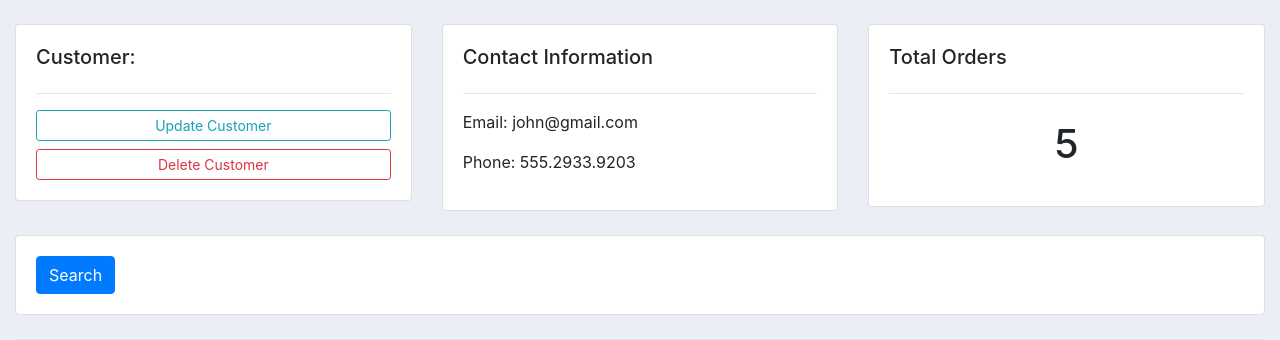
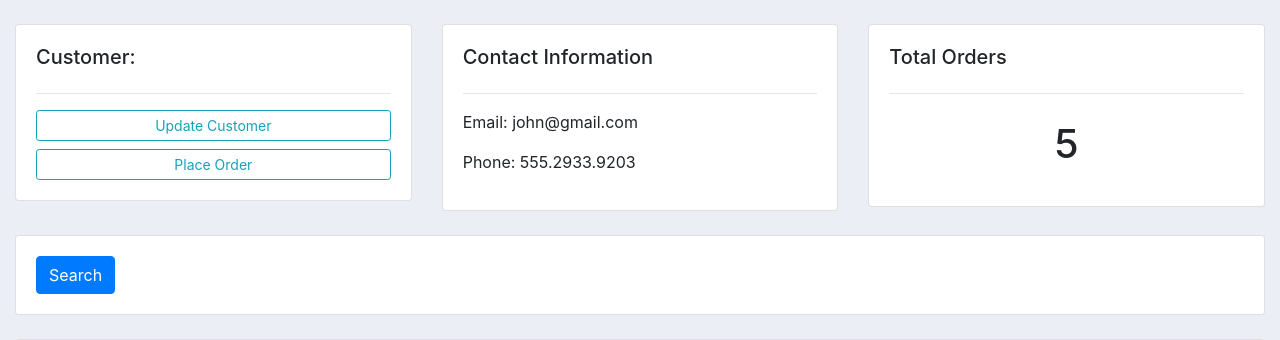
Before and after one commit to menosvelasco/Dennis_ivy_Django_Beginners, a Django app: page /customer/1/ in a window 1280 px wide. Shown: the part 76-416 px from the top of the page. Run offline with Django 3.2, Linux system fonts and the light colour scheme; data comes from the database, SQL or seed files in the repository; both versions use the stored data as it was after the commit; some libraries are stand-ins or nearby versions.

Commit message:
Inline Formsets

```diff
--- a/crm1/accounts/templates/accounts/customer.html
+++ b/crm1/accounts/templates/accounts/customer.html
@@ -10,7 +10,7 @@
 			<h5>Customer:</h5>
 			<hr>
 			<a class="btn btn-outline-info  btn-sm btn-block" href="">Update Customer</a>
-			<a class="btn btn-outline-danger  btn-sm btn-block" href="">Delete Customer</a>
+			<a class="btn btn-outline-info  btn-sm btn-block" href="{% url 'create_order' customer.id %}">Place Order</a>
 
 		</div>
 	</div>
--- a/crm1/accounts/templates/accounts/dashboard.html
+++ b/crm1/accounts/templates/accounts/dashboard.html
@@ -34,7 +34,7 @@
 		<h5>LAST 5 ORDERS</h5>
 		<hr>
 		<div class="card card-body">
-			<a class="btn btn-primary  btn-sm btn-block" href="{% url 'create_order' %}">Create Order</a>
+
 			<table class="table table-sm">
 				<tr>
 					<th>Product</th>
--- a/crm1/accounts/templates/accounts/order_form.html
+++ b/crm1/accounts/templates/accounts/order_form.html
@@ -10,7 +10,11 @@
 
 			<form action="" method="POST">
 				{% csrf_token %}
-				{{form}}
+				{{formset.management_form}}
+				{% for form in formset %}
+					{{form}}
+					<hr>
+				{% endfor %}
 
 				<input type="submit" name="Submit">
 			</form>
--- a/crm1/accounts/urls.py
+++ b/crm1/accounts/urls.py
@@ -5,7 +5,8 @@ urlpatterns = [
     path('', views.home, name="home"),
     path('products/', views.products, name="products"),
     path('customer/<str:pk_test>/', views.customer, name="customer"),
-    path('create_order/', views.createOrder, name="create_order"),
+
+    path('create_order/<str:pk>/', views.createOrder, name="create_order"),
     path('update_order/<str:pk>/', views.updateOrder, name="update_order"),
     path('delete_order/<str:pk>/', views.deleteOrder, name="delete_order"),
 ]
--- a/crm1/accounts/views.py
+++ b/crm1/accounts/views.py
@@ -1,5 +1,6 @@
 from django.shortcuts import render, redirect
 from django.http import HttpResponse
+from django.forms import inlineformset_factory
 # Create your views here.
 from .models import *
 from .forms import OrderForm
@@ -40,17 +41,22 @@ def customer(request, pk_test):
     return render(request, 'accounts/customer.html', context)
 
 
-def createOrder(request):
+def createOrder(request, pk):
+    OrderformSet = inlineformset_factory(
+        Customer, Order, fields=('product', 'status'), extra=10)
+    customer = Customer.objects.get(id=pk)
 
-    form = OrderForm()
+    formset = OrderformSet(queryset=Order.objects.none(), instance=customer)
+    # form = OrderForm(initial={'customer': customer})
     if request.method == 'POST':
-        #   print('Printing POST: ', request.POST)
-        form = OrderForm(request.POST)
-        if form.is_valid():
-            form.save()
+        # print('Printing POST: ', request.POST)
+        # form = OrderForm(request.POST)
+        formset = OrderformSet(request.POST, instance=customer)
+        if formset.is_valid():
+            formset.save()
             return redirect('/')
 
-    context = {'form': form}
+    context = {'formset': formset}
     return render(request, 'accounts/order_form.html', context)
 
 
```
Also changed, not shown: crm1/db.sqlite3.
